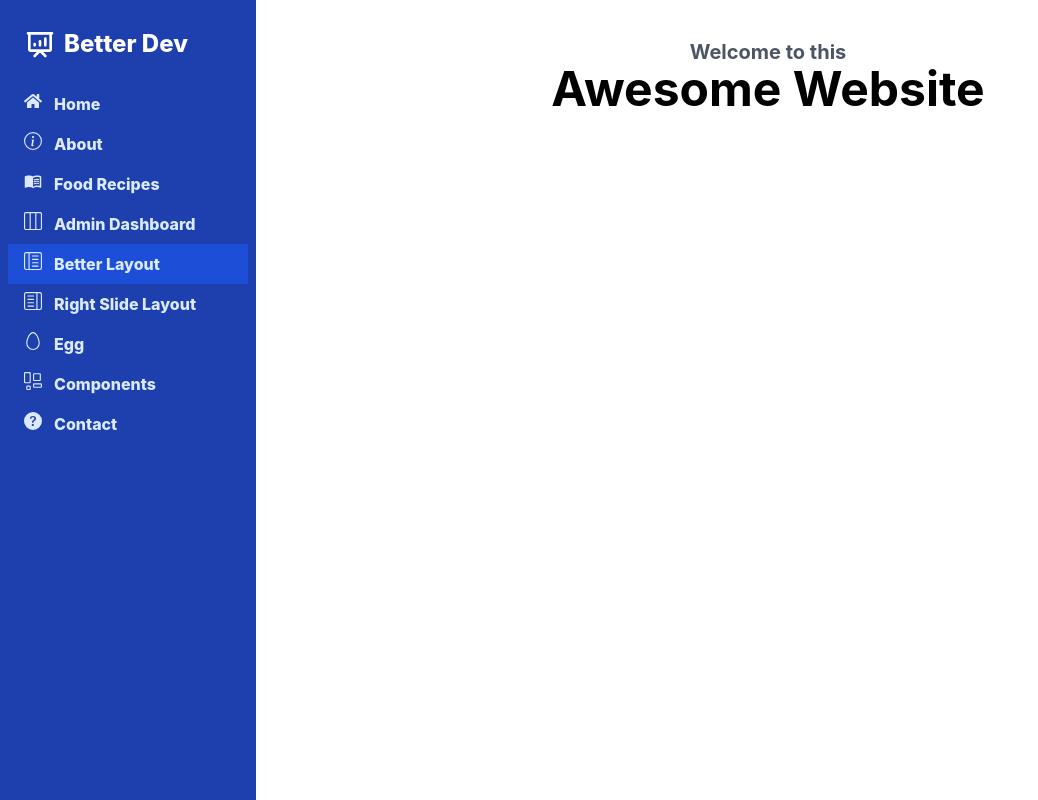
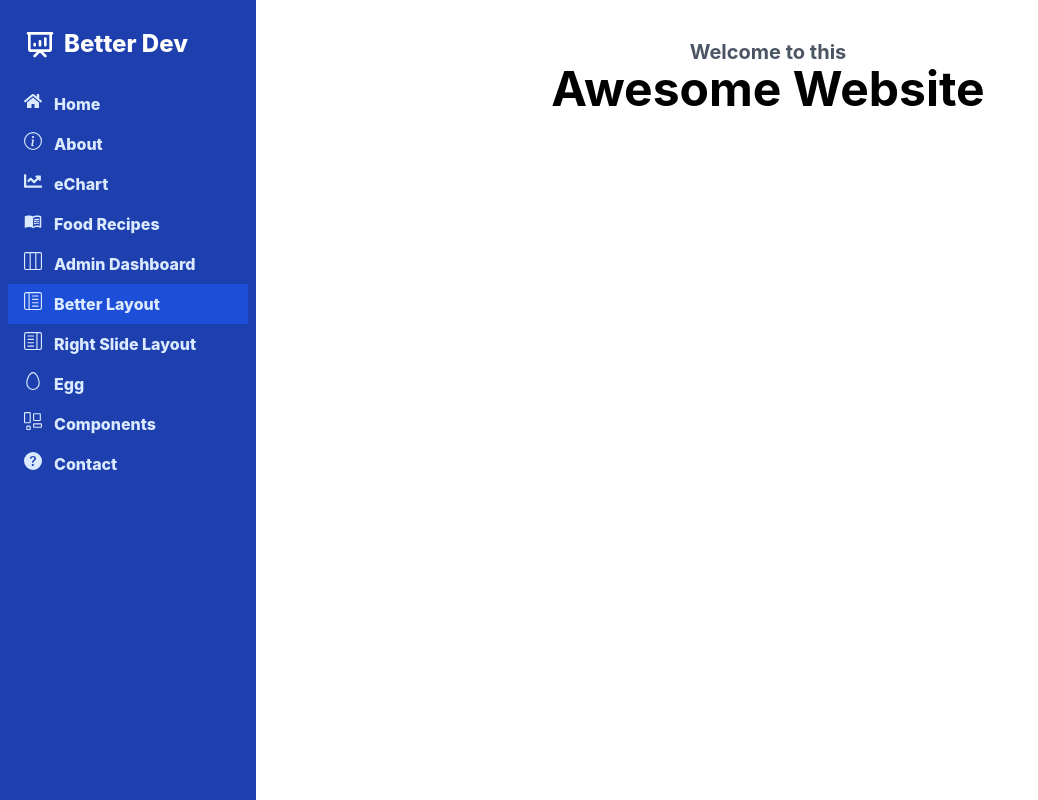
Before and after one commit to ellesis/tailwind-react, a React (Create React App) app: page /better in a window 1280 px wide. Shown: the whole page, without its empty margins (0-1038 px from the left). Built offline with nearby package versions, Linux system fonts and the light colour scheme.

Commit message:
eChart menu

```diff
--- a/src/App.js
+++ b/src/App.js
@@ -24,7 +24,7 @@ import AdminLayout from './layouts/AdminLayout'
 function App() {
   return (
     <Routes>
-      <Route path="/chart" element={<PageChart />} />
+      <Route path="/echart" element={<PageChart />} />
       <Route path="/about" element={<About />} />
       <Route path="/contact" element={<Contact />} />
       <Route path="/components" element={<Components />} />
--- a/src/data/menu-react-icons.js
+++ b/src/data/menu-react-icons.js
@@ -1,4 +1,4 @@
-import { FaHome } from 'react-icons/fa' // Font Awesome
+import { FaHome, FaChartLine } from 'react-icons/fa' // Font Awesome
 import {
   BsEgg,
   BsLayoutThreeColumns,
@@ -22,6 +22,11 @@ export const menuItems = [
     title: 'About',
     href: '/about',
     iconTag: <BsInfoCircle />
+  },
+  {
+    title: 'eChart',
+    href: '/echart',
+    iconTag: <FaChartLine />
   },
   {
     title: 'Food Recipes',
--- /dev/null
+++ b/src/pages/page_chart.js
@@ -0,0 +1,5 @@
+import React from 'react'
+
+export default function PageChart() {
+  return <div>PageChart</div>
+}
```
